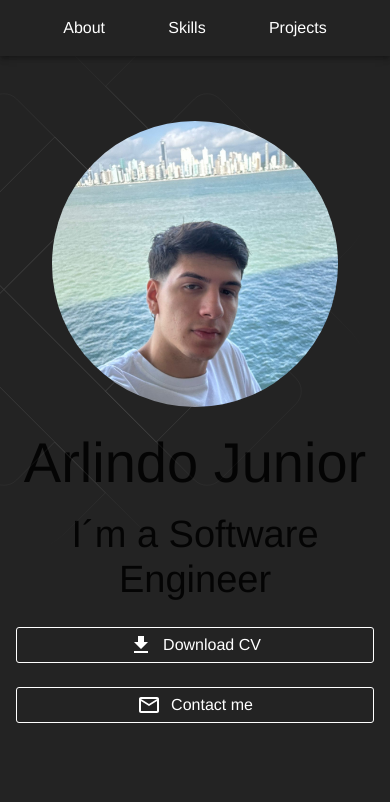
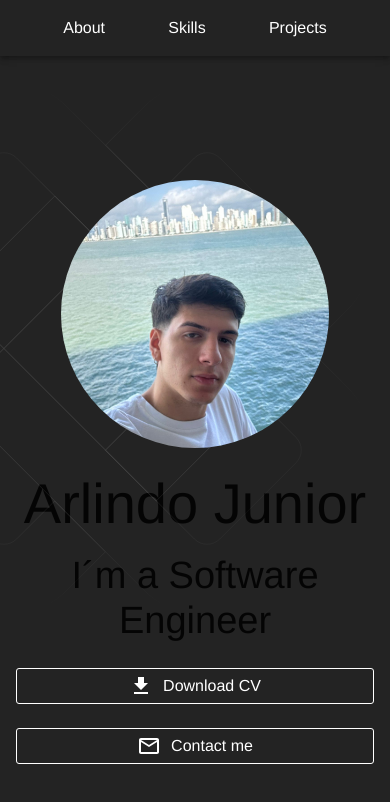
Before and after one commit to ArlindoSPJr/MyPortfolio, a React (Vite) app: page / in a window 390 px wide. Shown: the top 802 px of the page. Built offline with nearby package versions, Linux system fonts and the light colour scheme.

Commit message:
fix: hero component UI

```diff
--- a/src/pages/Home/sections/Hero/Hero.tsx
+++ b/src/pages/Home/sections/Hero/Hero.tsx
@@ -6,16 +6,24 @@ import MailOutlineIcon from '@mui/icons-material/MailOutline';
 import StyledButton from "../../../../components/StyledButton/StyledButton";
 import { AnimatedBackground } from "../../../../components/AnimatedBackground/AnimatedBackground";
 
+
 const Hero = () => {
     const StyledHero = styled("div")(({ theme }) => ({
         backgroundColor: theme.palette.primary.main,
         height: "100vh",
         display: "flex",
         alignItems: "center",
+        [theme.breakpoints.up('xs')] : { // <= mobile
+            paddingTop: "100px"
+        },
+        [theme.breakpoints.up('md')] : { // >= mobile
+            paddingTop: "0",
+        }
+
     }));
 
     const StyledImage = styled("img")(({ theme }) => ({
-        width: "80%",
+        width: "75%",
         borderRadius: "50%",
         border: `1 px solid ${theme.palette.primary.contrastText}`,
     }));
```
